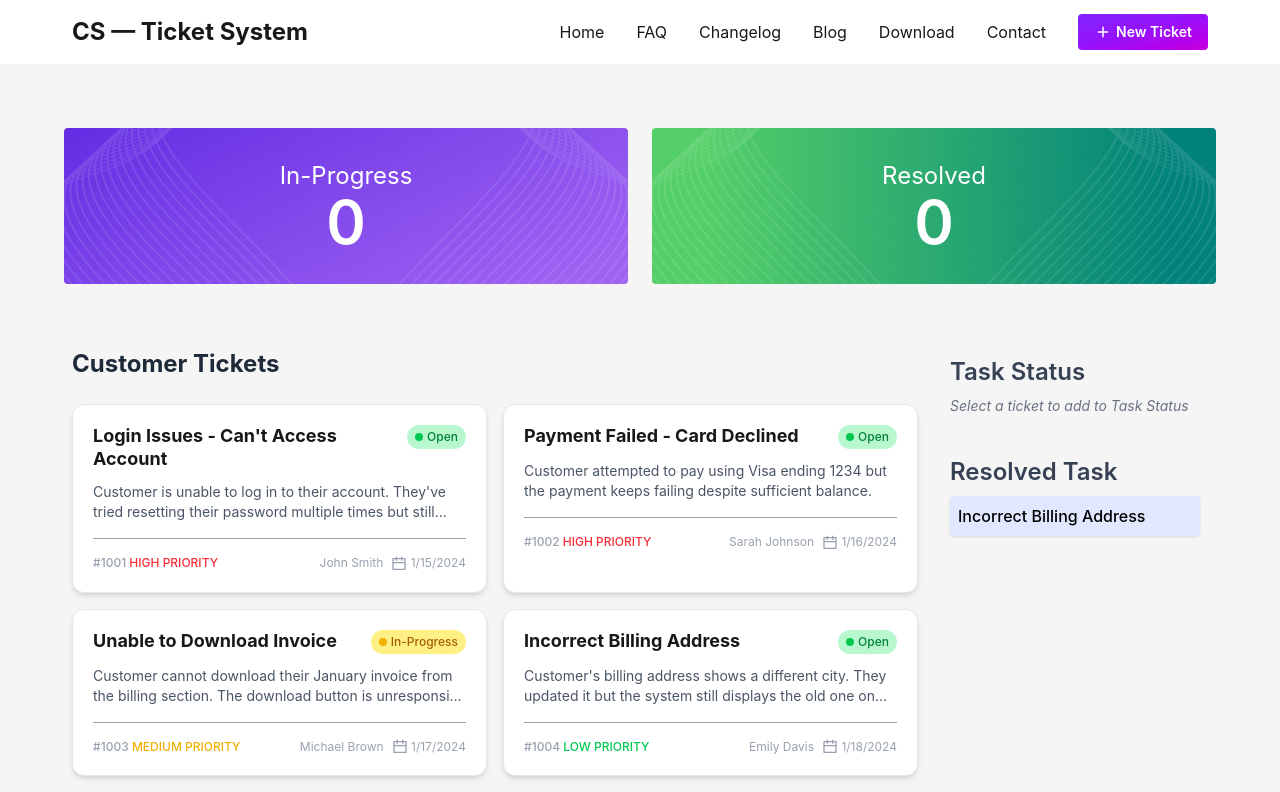
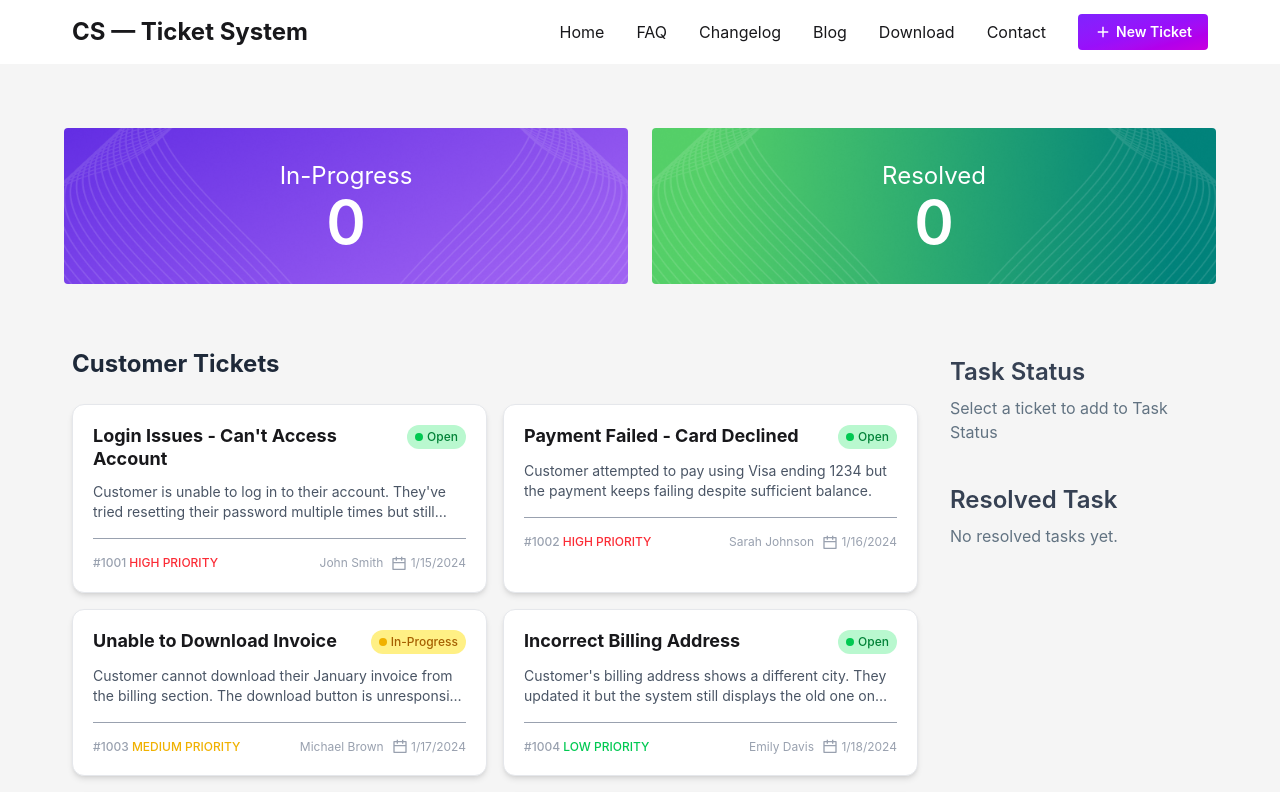
Before and after one commit to hasanujjamanjibon/customer-tickets-projects-assignment, a React (Vite) app: page / in a window 1280 px wide. Shown: the top 792 px of the page. Built offline with nearby package versions, Linux system fonts and the light colour scheme.

Commit message:
set resolved data count in summary when click complete button & resolved task added in section

```diff
--- a/src/App.jsx
+++ b/src/App.jsx
@@ -3,9 +3,13 @@ import AnalyticsOverview from './components/AnalyticsOverview/AnalyticsOverview'
 import DashboardSummary from './components/DashboardSummary/DashboardSummary';
 import NavBar from './components/Navbar/NavBar';
 import Swal from 'sweetalert2';
+import Footer from './components/Footer/Footer';
 
 function App() {
   const [inProgressData, setInProgressData] = useState([]);
+  const [resolved, setResolved] = useState([]);
+
+
 
   const submitOnTaskStatus = (CardID) => {
     const existingData = JSON.parse(localStorage.getItem('in-progress')) || [];
@@ -29,12 +33,28 @@ function App() {
     });
   };
 
+  const submitOnResolved = (CardID) => {
+    const newResolvedTask = [CardID];
+    const isExistingData = JSON.parse(localStorage.getItem('resolved'));
+    if (isExistingData) {
+      const newResolvedData = [...isExistingData, ...newResolvedTask];
+      localStorage.setItem('resolved', JSON.stringify(newResolvedData));
+      setResolved(newResolvedData);
+    } else {
+      localStorage.setItem('resolved', JSON.stringify(newResolvedTask));
+      setResolved(newResolvedTask);
+    }
+  };
+
   useEffect(() => {
     const loadDatafromLocalStorage = async () => {
-      const storedData =
+      const storedProgressData =
         (await JSON.parse(localStorage.getItem('in-progress'))) || [];
+      const storedResolvedData =
+        (await JSON.parse(localStorage.getItem('resolved'))) || [];
 
-      setInProgressData(storedData);
+      setInProgressData(storedProgressData);
+      setResolved(storedResolvedData);
     };
     loadDatafromLocalStorage();
   }, []);
@@ -42,11 +62,14 @@ function App() {
   return (
     <div>
       <NavBar />
-      <AnalyticsOverview inProgressData={inProgressData} />
+      <AnalyticsOverview inProgressData={inProgressData} resolved={resolved} />
       <DashboardSummary
         submitOnTaskStatus={submitOnTaskStatus}
         inProgressData={inProgressData}
+        submitOnResolved={submitOnResolved}
+        resolved={resolved}
       />
+      <Footer />
     </div>
   );
 }
--- a/src/components/AnalyticsOverview/AnalyticsOverview.jsx
+++ b/src/components/AnalyticsOverview/AnalyticsOverview.jsx
@@ -1,10 +1,13 @@
 import StatsCards from '../StatsCards/StatsCards';
 
-const AnalyticsOverview = ({ inProgressData }) => {
+const AnalyticsOverview = ({ inProgressData, resolved }) => {
   return (
     <div className='max-w-6xl mx-auto grid grid-cols-1 sm:grid-cols-2 gap-4 lg:gap-6 p-4 md:p-8 lg:p-16 lg:px-0'>
-      <StatsCards progress='In-Progress' taskCount={inProgressData?.length} />
-      <StatsCards progress='Resolved' taskCount={0} />
+      <StatsCards
+        progress='In-Progress'
+        taskCount={inProgressData?.length || 0}
+      />
+      <StatsCards progress='Resolved' taskCount={resolved?.length || 0} />
     </div>
   );
 };
--- a/src/components/DashboardSummary/DashboardSummary.jsx
+++ b/src/components/DashboardSummary/DashboardSummary.jsx
@@ -2,13 +2,20 @@ import { useEffect, useState } from 'react';
 import TicketCard from '../TicketCard/TicketCard';
 import TaskStatusCard from '../TaskStatusCard/TaskStatusCard';
 
-const DashboardSummary = ({ submitOnTaskStatus, inProgressData }) => {
+const DashboardSummary = ({
+  submitOnTaskStatus,
+  inProgressData,
+  submitOnResolved,
+  resolved,
+}) => {
   const [tickets, setTickets] = useState([]);
   const [loading, setLoading] = useState(true);
 
   const matchedTasks = tickets.filter((task) =>
     inProgressData.includes(task?.id),
   );
+  const resolvedTasks = tickets.filter((task) => resolved.includes(task?.id));
+  console.log(resolvedTasks);
 
   useEffect(() => {
     const fetchTickets = async () => {
@@ -33,13 +40,17 @@ const DashboardSummary = ({ submitOnTaskStatus, inProgressData }) => {
           <h2 className='font-semibold text-gray-700 mb-2 text-2xl'>
             Task Status
           </h2>
-          <div className='space-y-3'>
-            {matchedTasks.lenth > 0 ? (
+          <div className='space-y-3 max-h-96 overflow-y-auto'>
+            {matchedTasks.length > 0 ? (
               matchedTasks?.map((task) => (
-                <TaskStatusCard key={task?.id} task={task} />
+                <TaskStatusCard
+                  key={task?.id}
+                  task={task}
+                  submitOnResolved={submitOnResolved}
+                />
               ))
             ) : (
-              <p className='text-sm text-gray-500 italic'>
+              <p className='text-base text-[#627382]  '>
                 Select a ticket to add to Task Status
               </p>
             )}
@@ -50,9 +61,22 @@ const DashboardSummary = ({ submitOnTaskStatus, inProgressData }) => {
           <h2 className='font-semibold text-gray-700 mb-2 text-2xl'>
             Resolved Task
           </h2>
-          <p className='text-base text-black p-2 shadow-sm bg-[#E0E7FF] font-medium   rounded-sm'>
-            Incorrect Billing Address
-          </p>
+          <div className='space-y-3 max-h-96 overflow-y-auto'>
+            {resolvedTasks.length > 0 ? (
+              resolvedTasks?.map(({ id, title }) => (
+                <p
+                  key={id}
+                  className='text-base text-black p-2 shadow-sm bg-[#E0E7FF] font-medium   rounded-sm'
+                >
+                  {title}
+                </p>
+              ))
+            ) : (
+              <p className='text-base text-[#627382] '>
+                No resolved tasks yet.
+              </p>
+            )}
+          </div>
         </div>
       </aside>
 
@@ -61,7 +85,7 @@ const DashboardSummary = ({ submitOnTaskStatus, inProgressData }) => {
           Customer Tickets
         </h1>
 
-        <div className='grid grid-cols-1 md:grid-cols-2 gap-4 h-screen'>
+        <div className='grid grid-cols-1 md:grid-cols-2 gap-4 h-fit'>
           {loading ||
             tickets?.map((ticket) => (
               <TicketCard
--- /dev/null
+++ b/src/components/Footer/Footer.jsx
@@ -0,0 +1,11 @@
+const Footer = () => {
+
+
+  return (
+    <div className='py-40 bg-gray-950'>
+      <div>Footer section placed here</div>
+    </div>
+  );
+};
+
+export default Footer;
--- a/src/components/TaskStatusCard/TaskStatusCard.jsx
+++ b/src/components/TaskStatusCard/TaskStatusCard.jsx
@@ -1,9 +1,6 @@
-const TaskStatusCard = ({ task }) => {
+const TaskStatusCard = ({ task, submitOnResolved }) => {
   const { id, title } = task || {};
 
-  const onComplete = () => {
-    console.log(id);
-  };
   return (
     <div className='max-w-md w-full bg-white rounded-sm shadow-sm p-3 space-y-4  transition duration-300'>
       <h3 className='text-base font-semibold text-gray-800 truncate'>
@@ -13,7 +10,7 @@ const TaskStatusCard = ({ task }) => {
       <button className='relative w-full bg-green-600 cursor-pointer overflow-hidden rounded-lg border border-green-600 group'>
         <span className='absolute inset-0 bg-green-700 -translate-x-full group-hover:translate-x-0 transition-transform duration-500 ease-in-out'></span>
         <span
-          onClick={() => onComplete()}
+          onClick={() => submitOnResolved(id)}
           className='relative z-10 block py-1.5 text-center font-semibold text-white group-hover:text-white transition duration-300'
         >
           Complete
```
Also changed, not shown: 1 other file (tests, documents, lock files or other folders).
